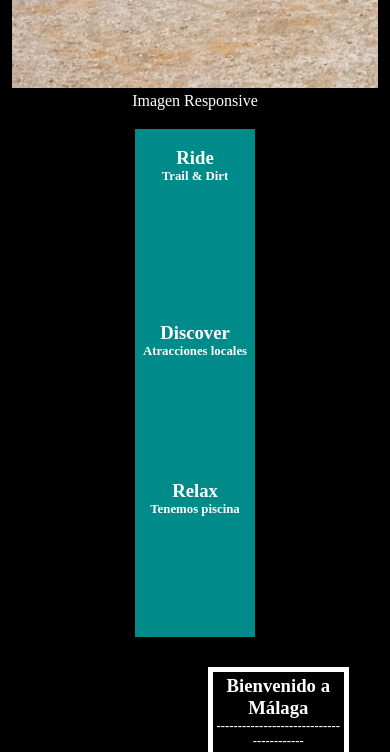
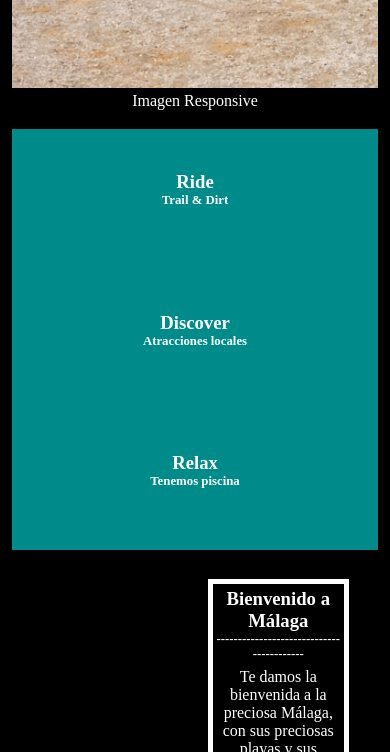
Before and after one commit to KMaxK9/Publico_GH, a plain HTML site: page Trabajo-1-Trimestre/home.html in a window 390 px wide. Shown: the part 600-1352 px from the top of the page. Drawn offline with Linux system fonts and the light colour scheme.

Commit message:
S-1.2.1 Project 1ºTrim
Corrección TablaElecicciones e imagen Fuengirola

```diff
--- a/Trabajo-1-Trimestre/home.html
+++ b/Trabajo-1-Trimestre/home.html
@@ -158,7 +158,7 @@
     <!-- Tabla Málaga -->
     <section class="tablas">
         <article class="bloqueHome">
-            <img src="./imagenes/Home/malaga.jpg" alt="Foto de Fuengirola">
+            <img src="./imagenes/Home/malaga.webp" alt="Foto de Fuengirola">
         </article>
         <div class="bloqueHome">
             <article>
--- a/Trabajo-1-Trimestre/style.css
+++ b/Trabajo-1-Trimestre/style.css
@@ -75,14 +75,6 @@ h1 {
 }
 
 /* CLASES HOME */
-
-.bloqueEleccion {
-    padding: 2%;
-    display: inline-block;
-    background-color: darkcyan;
-    max-width: 33%;
-    max-height: auto;
-}
 
 .textoHover {
     display: flex;
@@ -237,6 +229,14 @@ img {
         flex-direction: row;
         text-align: center;
     }
+
+    .bloqueEleccion {
+        padding: 2%;
+        display: inline-block;
+        background-color: darkcyan;
+        max-width: 32%;
+        max-height: auto;
+    }
 }
 
 @media screen and (orientation:portrait) {
@@ -276,11 +276,18 @@ img {
         flex-direction: column;
         align-items: center;
         text-align: center;
+
     }
 
     .bloqueEleccion {
+        padding: 2%;
+        display: inline-block;
+        background-color: darkcyan;
         width: 100%;
+        max-height: auto;
     }
+
+
 
     .bloquePark {
         border-color: white;
@@ -305,18 +312,3 @@ img {
     }
 
 }
-
-/* Media Querry de cuando la pantalla es horizontal pero la tabla de "EleccionTabla" no cabe horizontalmente. (en casos de ser menor de 850px)*/
-@media screen and (max-width: 850px) {
-
-    .tablaEleccion {
-        display: flex;
-        flex-direction: column;
-        align-items: center;
-        text-align: center;
-    }
-
-    .bloqueEleccion {
-        width: 100%;
-    }
-}
```
Also changed, not shown: 1 other file.
